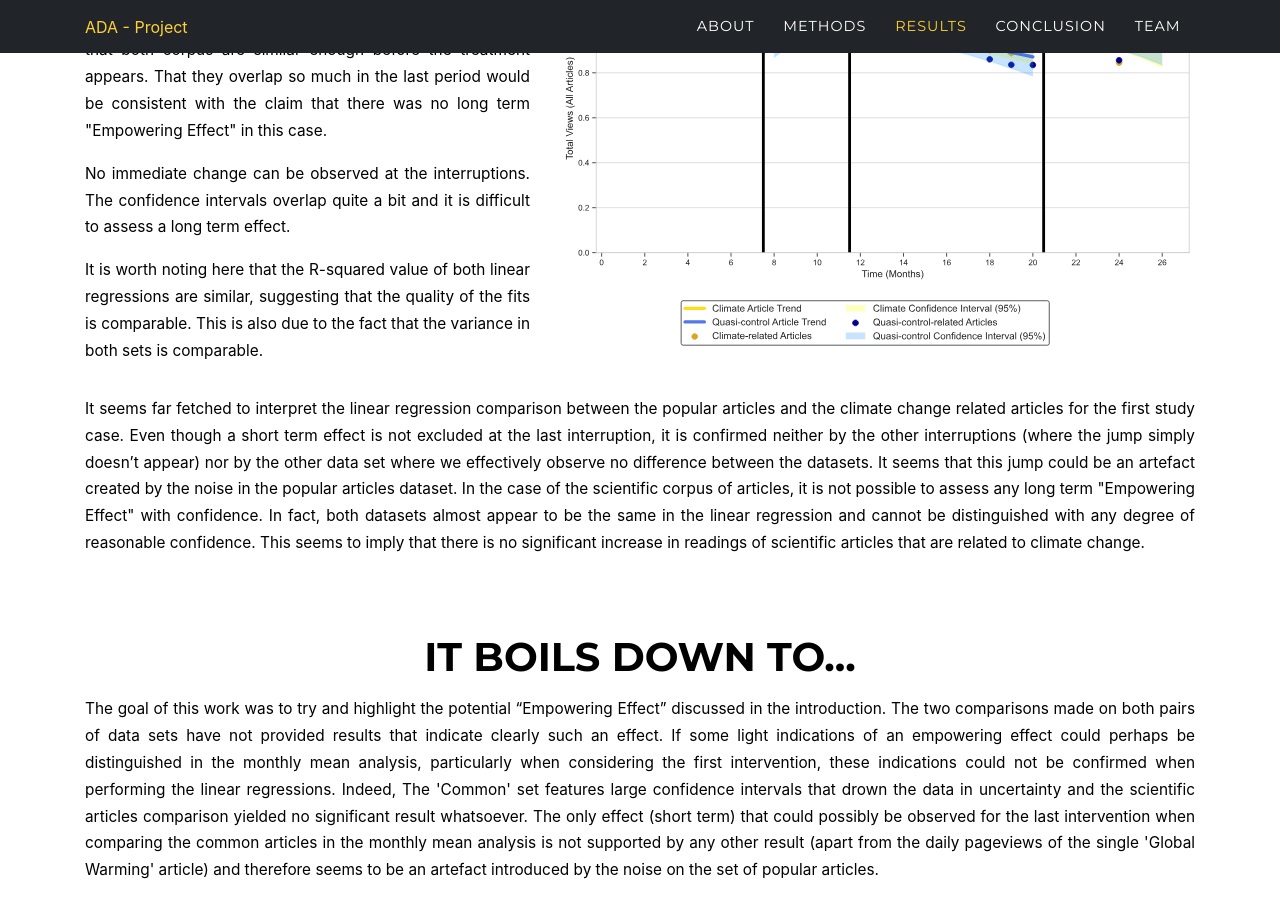
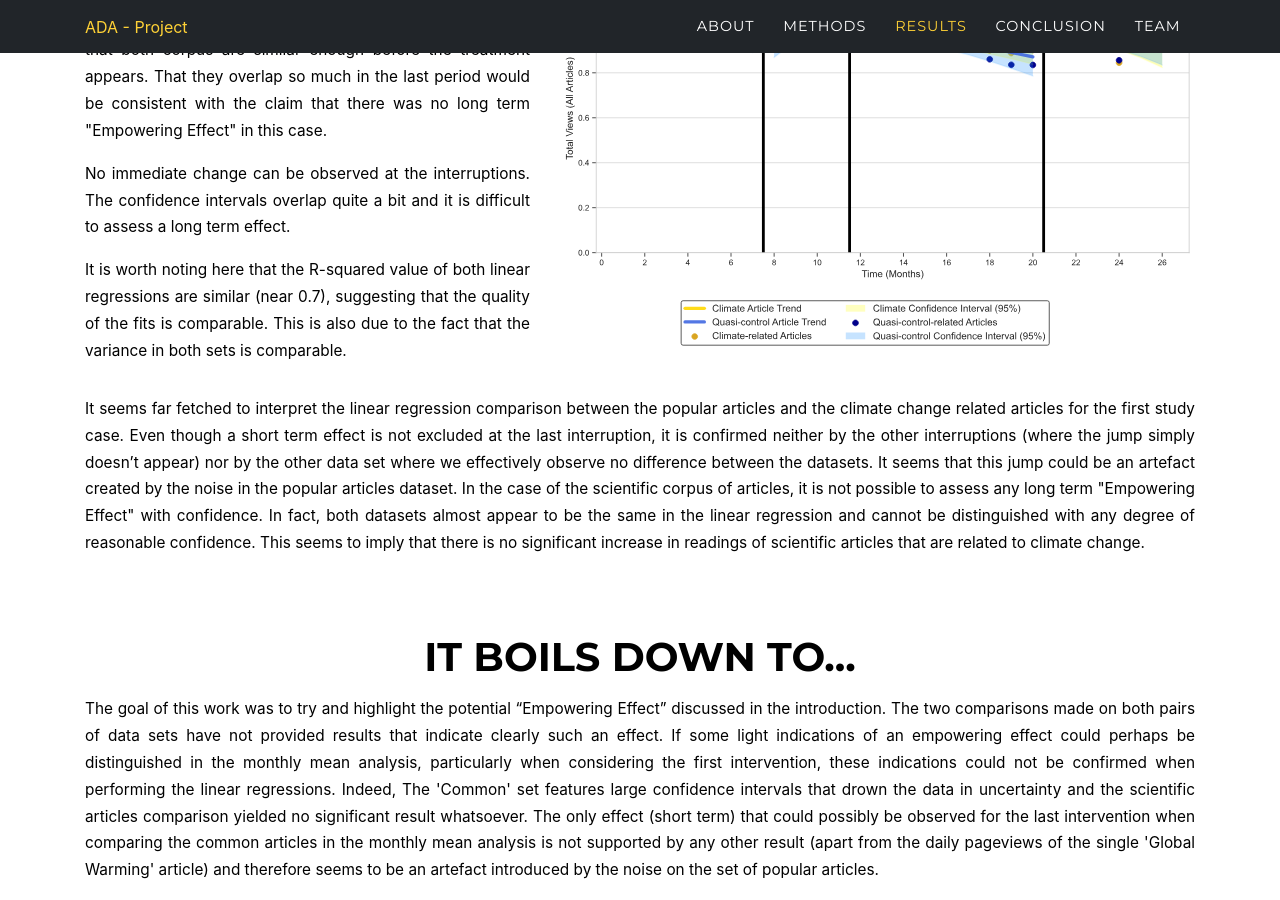
Before and after one commit to lschmdt/datastory, a Jekyll site: the page built from index.markdown, in a window 1280 px wide and 900 px high, scrolled down 7707 px. Built offline with Jekyll 4.4.1, drawn with Linux system fonts in a browser that asks for light colours; some web fonts are replaced.

Commit message:
final text

```diff
--- a/_includes/results.html
+++ b/_includes/results.html
@@ -128,7 +128,7 @@
 
                     </p>
                     <p>
-                        It is worth noting here that the R-squared value of both linear regressions are similar, suggesting that the quality of the fits is comparable. This is also due to the fact that the variance in both sets is comparable.
+                        It is worth noting here that the R-squared value of both linear regressions are similar (near 0.7), suggesting that the quality of the fits is comparable. This is also due to the fact that the variance in both sets is comparable.
                     </p>
                 </div>
             </div>
```
